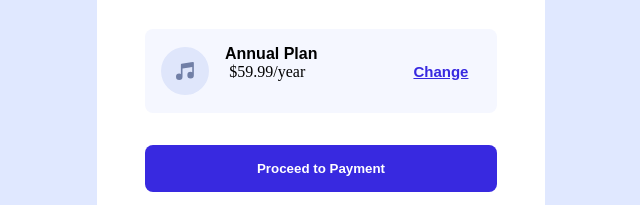
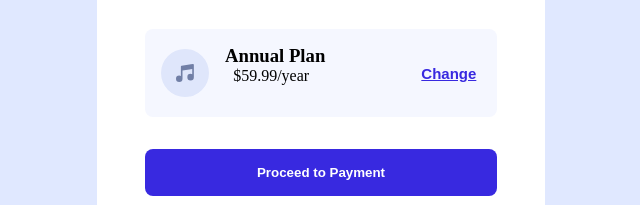
Before and after one commit to NachoHotz/order-summary-component-main, a plain HTML site: page index.html in a window 1280 px wide. Shown: the part 426-631 px from the top of the page, 319-959 px from the left. Drawn offline with Linux system fonts and the light colour scheme.

Commit message:
FIX: accebility issue, HTML validation

```diff
--- a/index.html
+++ b/index.html
@@ -27,7 +27,7 @@
     </style>
   </head>
   <body>
-    <main role="main" class="main-container">
+    <main class="main-container">
       <article class="card-container">
         <div class="img-container"></div>
         <div class="order-container">
@@ -41,7 +41,7 @@
           <section class="price-container">
             <img src="./images/icon-music.svg" alt="music-icon" />
             <section class="payment-info">
-              <h4>Annual Plan</h4>
+              <h3>Annual Plan</h3>
               <span>$59.99/year</span>
             </section>
           </section>
```
